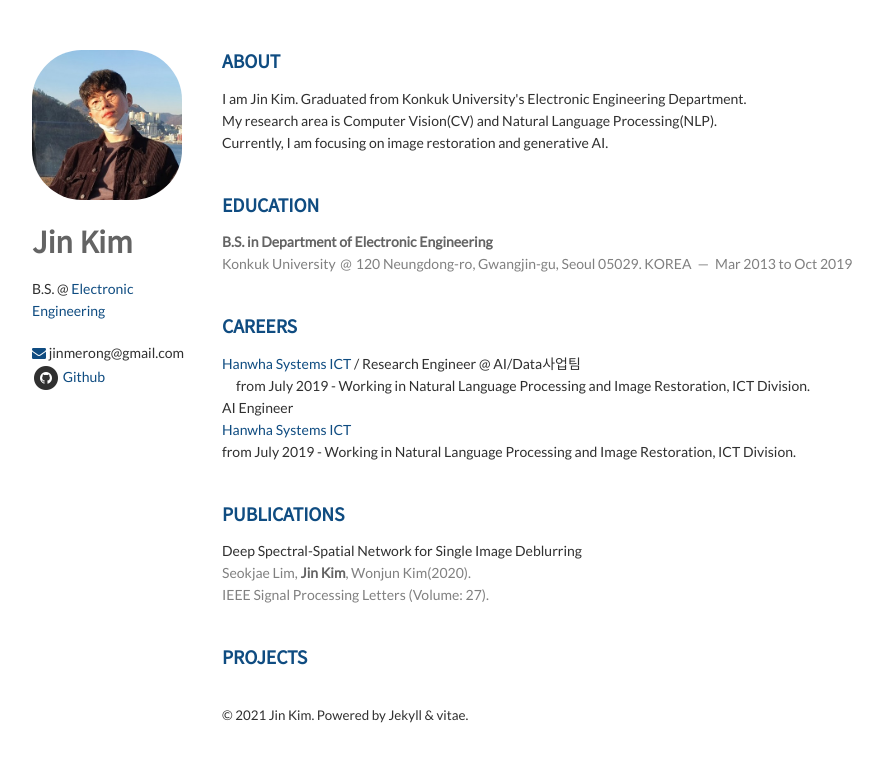
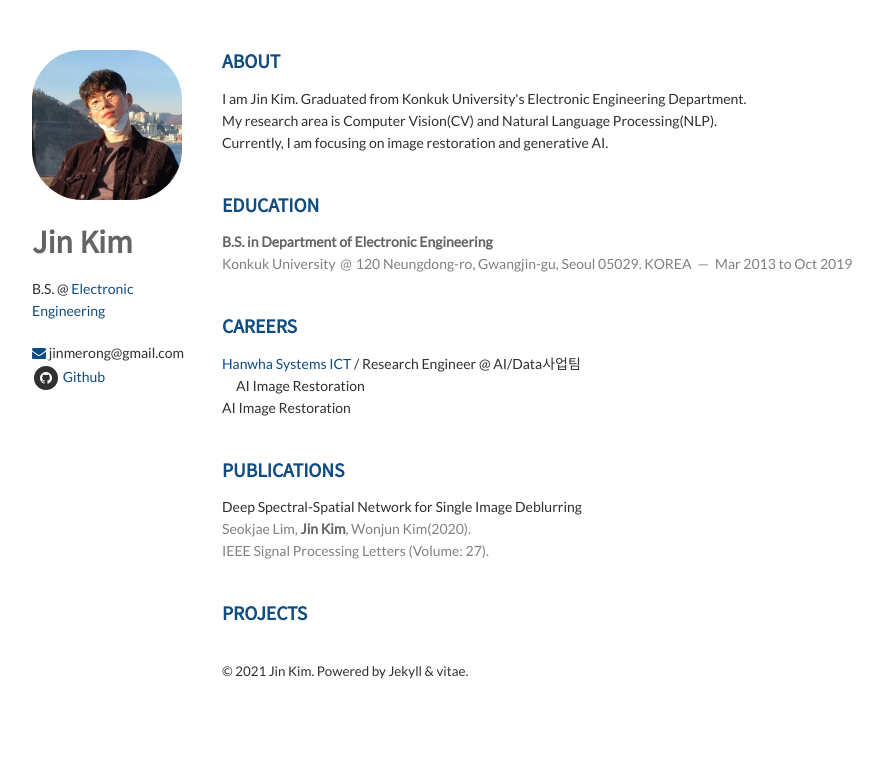
Before and after one commit to K-I-M-J-I-N/K-I-M-J-I-N.github.io, a Jekyll site: the page built from index.html, in a window 1280 px wide. Shown: the top 762 px of the page, without its empty margins (138-1021 px from the left). Built offline with Jekyll 4.4.1, drawn with Linux system fonts in a browser that asks for light colours; nearby versions of some CDN libraries; the list of posts is cut into pages by our own code.

Commit message:
Update careers.html

```diff
--- a/_includes/careers.html
+++ b/_includes/careers.html
@@ -3,17 +3,11 @@
 
     <article>
         <header>
-            <b><a href="https://www.hanwhasystems.com/kr/index.do">Hanwha Systems ICT</a> / Research Engineer @ AI/Data사업팀<br/></b>
+            <a href="https://www.hanwhasystems.com/kr/index.do">Hanwha Systems ICT</a> / Research Engineer @ AI/Data사업팀<br/>
         </header>
         <p style="text-indent: 1em;">
-          from July 2019 - Working in Natural Language Processing and Image Restoration, ICT Division.
-        </p>
-        <header>
-            AI Engineer<br/>
-            <a href="https://www.hanwhasystems.com/kr/index.do">Hanwha Systems ICT</a>
-        </header>
-        <p>
-          from July 2019 - Working in Natural Language Processing and Image Restoration, ICT Division.
+          <b>AI Image Restoration</b><br/>
+            <b>AI Image Restoration</b><br/>
         </p>
     </article>
 
```
